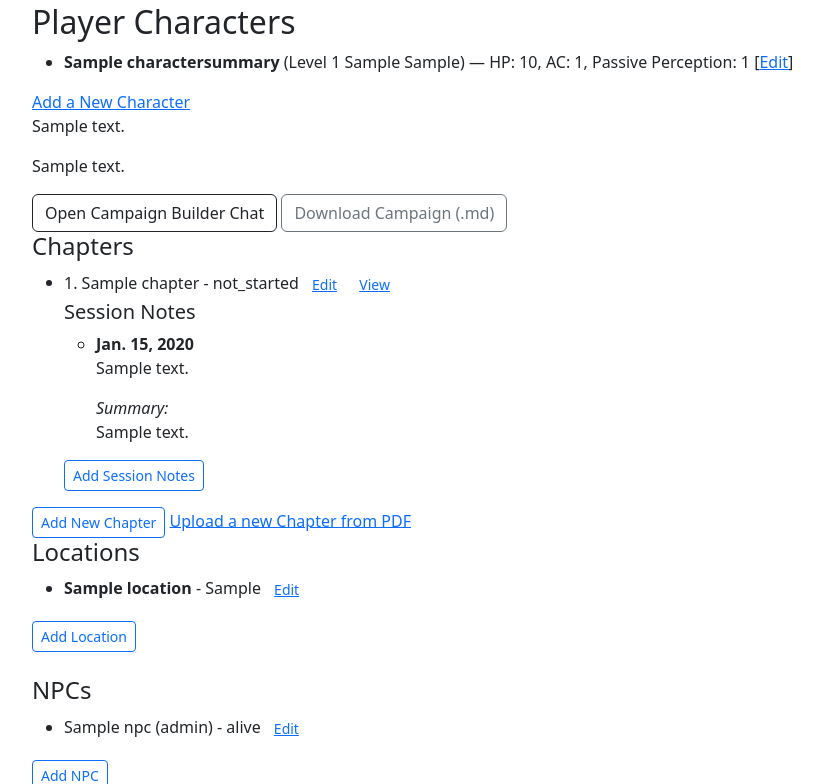
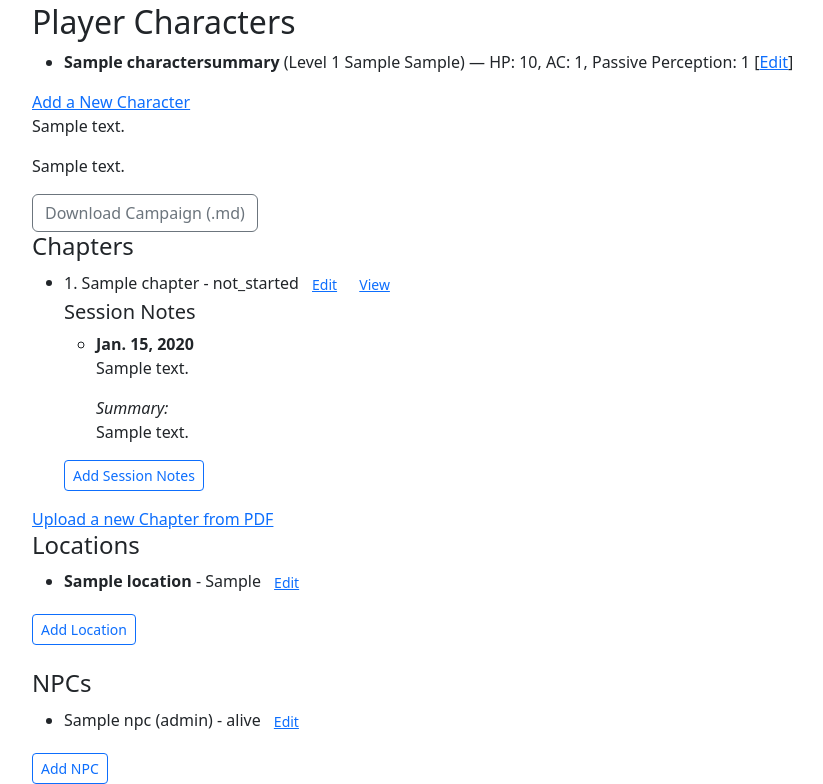
Before and after one commit to warrenb95/dnd-companion, a Django app: page /1/ in a window 1280 px wide. Shown: the part 148-932 px from the top of the page, without its empty margins (50-873 px from the left). Run offline with Django 5.2, Linux system fonts and the light colour scheme; tables that the repository leaves empty hold one stand-in row (values such as "Sample post"); some libraries are stand-ins or nearby versions.

Commit message:
removed old ai flows
stripped back to core of adding campaign and most of the chapter
functionality is now gone and needs to rebuilt

````diff
--- a/campaigns/models.py
+++ b/campaigns/models.py
@@ -10,7 +10,7 @@ from campaigns.llm import parse_text_with_llm
 
 class Campaign(models.Model):
     title = models.CharField(max_length=200)
-    user_description = models.TextField(blank=True)
+    description = models.TextField(blank=True)
     created_at = models.DateTimeField(auto_now_add=True)
     generated_summary = models.TextField(blank=True)
 
--- a/campaigns/templates/campaigns/campaign_detail.html
+++ b/campaigns/templates/campaigns/campaign_detail.html
@@ -22,13 +22,10 @@
 
 <a href="{% url 'campaigns:add_character' campaign.id %}">Add a New Character</a>
 
-<p>{{ campaign.user_description }}</p>
+<p>{{ campaign.description }}</p>
 
 <p>{{ campaign.generated_summary|markdown }}</p>
 
-<a href="{% url 'campaigns:campaign_chat' campaign.id %}" class="btn btn-outline-dark">
-    Open Campaign Builder Chat
-</a>
 
 <a href="{% url 'campaigns:export_markdown' campaign.id %}" class="btn btn-outline-secondary">
     Download Campaign (.md)
@@ -73,7 +70,6 @@
     {% endfor %}
 </ul>
 
-<a href="{% url 'campaigns:chapter_chat' campaign.id %}" class="btn btn-sm btn-outline-primary">Add New Chapter</a>
 <a href="{% url 'campaigns:upload_chapter_pdf' campaign.id %}">Upload a new Chapter from PDF</a>
 
 <br>
--- a/campaigns/urls.py
+++ b/campaigns/urls.py
@@ -1,28 +1,17 @@
 from django.urls import path
 
-from .views import (
-    CampaignListView,
-    CampaignDetailView,
-    CampaignCreateView,
-    confirm_generated_chapter_view,
-    generate_chapter_view,
-    save_campaign_summary,
-    ChapterCreateFromPDFView,
-    ChapterDetailView,
-)
-from .views import ChapterCreateView, ChapterUpdateView, ChapterPreviewView
+from .views import CampaignListView, CampaignDetailView, CampaignCreateView
+from .views import ChapterCreateView, ChapterUpdateView, ChapterPreviewView, ChapterCreateFromPDFView, ChapterDetailView
 from .views import CreateCharacterView, UpdateCharacterView
 from .views import LocationCreateView, LocationUpdateView
 from .views import NPCCreateView, NPCUpdateView
 from .views import GenerateSessionSummaryView, SessionNoteCreateView
 from .views import (
     export_campaign_markdown,
-    campaign_chat_view,
     create_from_chat,
     create_locations_from_chat,
-    chapter_chat_view,
+    save_campaign_summary,
 )
-from .views import ChatMessageEditView, ChatMessageDeleteView
 
 app_name = "campaigns"
 
@@ -68,9 +57,6 @@ urlpatterns = [
         name="session_create",
     ),
     path("<int:campaign_id>/export/", export_campaign_markdown, name="export_markdown"),
-    path("<int:campaign_id>/chat/", campaign_chat_view, name="campaign_chat"),
-    path("chat/<int:pk>/edit/", ChatMessageEditView.as_view(), name="chat_edit"),
-    path("chat/<int:pk>/delete/", ChatMessageDeleteView.as_view(), name="chat_delete"),
     path(
         "<int:campaign_id>/chat/add-entity/", create_from_chat, name="create_from_chat"
     ),
@@ -84,17 +70,6 @@ urlpatterns = [
         save_campaign_summary,
         name="save_campaign_summary",
     ),
-    path("<int:campaign_id>/chapter-chat/", chapter_chat_view, name="chapter_chat"),
-    path(
-        "<int:campaign_id>/generate-chapter/",
-        generate_chapter_view,
-        name="generate_chapter",
-    ),
-    path(
-        "<int:campaign_id>/chapters/confirm/",
-        confirm_generated_chapter_view,
-        name="confirm_generated_chapter",
-    ),
     path(
         "campaign/<int:campaign_id>/add_character/", CreateCharacterView.as_view(), name="add_character"
     ),
--- a/campaigns/views.py
+++ b/campaigns/views.py
@@ -16,7 +16,6 @@ from django.http import HttpResponseRedirect
 from django.urls import reverse
 from django.http import HttpResponse
 from django.contrib import messages
-from django.views.decorators.http import require_POST
 
 from .models import (
     Campaign,
@@ -25,27 +24,21 @@ from .models import (
     NPC,
     SessionNote,
     ChatMessage,
-    ChapterChatMessage,
     CharacterSummary,
     create_chapter_and_encounters_from_llm,
 )
 from .forms import (
-    ChatMessageForm,
     ChapterForm,
     LocationForm,
     NPCForm,
     SessionNoteForm,
-    ChapterChatMessageForm,
     CharacterSummaryForm,
     ChapterUploadForm,
 )
 from .llm import (
     extract_multiple_npcs,
     extract_locations_from_text,
-    get_campaign_chat_response,
     generate_session_summary,
-    generate_chapter_from_context,
-    get_chapter_chat_response,
 )
 
 logger = logging.getLogger(__name__)
@@ -251,57 +244,6 @@ def export_campaign_markdown(request, campaign_id):
     )
     return response
 
-
-def campaign_chat_view(request, campaign_id):
-    campaign = get_object_or_404(Campaign, pk=campaign_id)
-    chat_history = campaign.chat_messages.order_by("created_at")
-    form = ChatMessageForm()
-
-    if request.method == "POST":
-        form = ChatMessageForm(request.POST)
-        if form.is_valid():
-            user_message = form.save(commit=False)
-            user_message.campaign = campaign
-            user_message.role = "user"
-            user_message.save()
-
-            # Get LLM response
-            assistant_reply = get_campaign_chat_response(
-                campaign, chat_history | ChatMessage.objects.filter(pk=user_message.pk)
-            )
-            ChatMessage.objects.create(
-                campaign=campaign, role="assistant", content=assistant_reply
-            )
-            return redirect("campaigns:campaign_chat", campaign_id=campaign.id)
-
-    return render(
-        request,
-        "campaigns/campaign_chat.html",
-        {"campaign": campaign, "messages": chat_history, "form": form},
-    )
-
-
-class ChatMessageEditView(UpdateView):
-    model = ChatMessage
-    fields = ["content"]
-    template_name = "campaigns/chat_edit.html"
-
-    def get_success_url(self):
-        return reverse_lazy(
-            "campaigns:campaign_chat", kwargs={"campaign_id": self.object.campaign.id}
-        )
-
-
-class ChatMessageDeleteView(DeleteView):
-    model = ChatMessage
-    template_name = "campaigns/chat_confirm_delete.html"
-
-    def get_success_url(self):
-        return reverse_lazy(
-            "campaigns:campaign_chat", kwargs={"campaign_id": self.object.campaign.id}
-        )
-
-
 def save_campaign_summary(request, campaign_id):
     if request.method == "POST":
         content = request.POST.get("content")
@@ -310,7 +252,6 @@ def save_campaign_summary(request, campaign_id):
         campaign.generated_summary = content
         campaign.save()
         return redirect(campaign.get_absolute_url())
-
 
 def create_from_chat(request, campaign_id):
     if request.method == "POST":
@@ -388,112 +329,6 @@ def create_locations_from_chat(request, campaign_id):
         except Exception as e:
             messages.error(request, f"Location parsing failed: {e}")
             return redirect("campaigns:campaign_chat", campaign_id=campaign_id)
-
-
-def chapter_chat_view(request, campaign_id):
-    campaign = get_object_or_404(Campaign, pk=campaign_id)
-    messages = campaign.chapter_chat_messages.order_by("created_at")
-    form = ChapterChatMessageForm()
-
-    if request.method == "POST":
-        form = ChapterChatMessageForm(request.POST)
-        if form.is_valid():
-            user_msg = form.save(commit=False)
-            user_msg.campaign = campaign
-            user_msg.role = "user"
-            user_msg.save()
-
-            # Generate LLM reply
-            llm_response = get_chapter_chat_response(
-                campaign, messages | ChapterChatMessage.objects.filter(pk=user_msg.pk)
-            )
-            ChapterChatMessage.objects.create(
-                campaign=campaign, role="assistant", content=llm_response
-            )
-            return redirect("campaigns:chapter_chat", campaign_id=campaign.id)
-
-    return render(
-        request,
-        "campaigns/chapter_chat.html",
-        {
-            "campaign": campaign,
-            "messages": messages,
-            "form": form,
-        },
-    )
-
-
-def generate_chapter_view(request, campaign_id):
-    campaign = get_object_or_404(Campaign, pk=campaign_id)
-    messages = campaign.chapter_chat_messages.order_by("created_at")
-    previous_chapters = campaign.chapters.order_by("number")
-    recent_notes = (
-        Chapter.objects.filter(campaign=campaign)
-        .prefetch_related("session_notes")
-        .order_by("-number")
-    )
-
-    try:
-        chapter_json = generate_chapter_from_context(
-            campaign,
-            messages,
-            previous_chapters,
-            recent_notes,
-        )
-        # Strip markdown code block if present
-        clean_json = re.sub(
-            r"^```(json)?|```$", "", chapter_json.strip(), flags=re.MULTILINE
-        )
-
-        parsed = json.loads(clean_json)
-
-        return render(
-            request,
-            "campaigns/chapter_draft_preview.html",
-            {
-                "campaign": campaign,
-                "chapter_json_raw": clean_json,
-                "draft": parsed,  # ✅ this is what you'll render in the template
-            },
-        )
-
-    except Exception as e:
-        messages.error(request, f"Chapter generation failed: {e}")
-        return redirect("campaigns:chapter_chat", campaign_id=campaign.id)
-
-
-@require_POST
-def confirm_generated_chapter_view(request, campaign_id):
-    campaign = get_object_or_404(Campaign, pk=campaign_id)
-
-    try:
-        raw = request.POST.get("chapter_json", "")
-        print(f"raw: {raw}\n")
-        clean = clean_llm_json(raw)
-        print(f"clean: {clean}\n")
-        parsed = json.loads(clean)
-        print(parsed)
-
-        # Auto-increment order
-        last_chapter = campaign.chapters.order_by("-number").first()
-        next_order = (last_chapter.number + 1) if last_chapter else 1
-
-        chapter = Chapter.objects.create(
-            campaign=campaign,
-            title=parsed.get("title", "Untitled Chapter"),
-            summary=parsed.get("summary", ""),
-            number=next_order,
-            status="not_started",  # or whatever your default status is
-        )
-
-        messages.success(request, f"Chapter '{chapter.title}' added to campaign.")
-        return redirect("campaigns:campaign_detail", campaign_id=campaign.id)
-
-    except Exception as e:
-        messages.error(request, f"Could not confirm chapter: {e}")
-        print(f"Could not confirm chapter: {e}")
-        return redirect("campaigns:generate_chapter", campaign_id=campaign.id)
-
 
 def clean_llm_json(raw_text):
     # Remove markdown code block
````
Also changed, not shown: TODO.md (+10 -2 lines), campaigns/forms.py (+0 -22 lines), campaigns/migrations/0010_rename_user_description_campaign_description.py (added).
